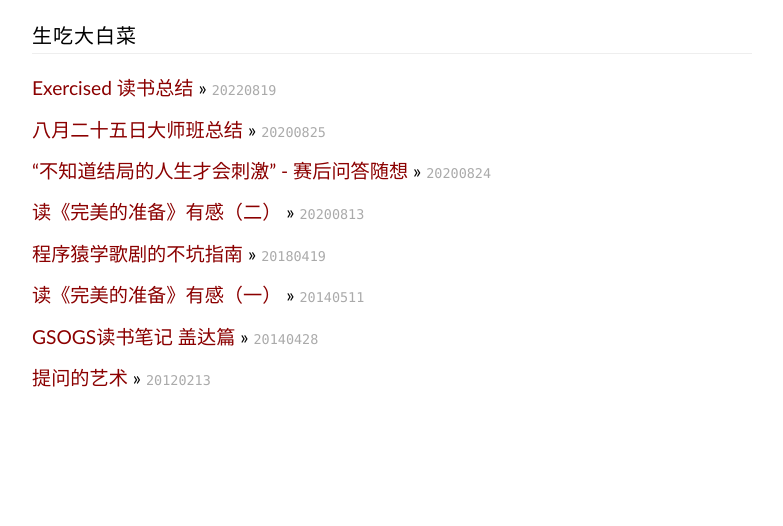
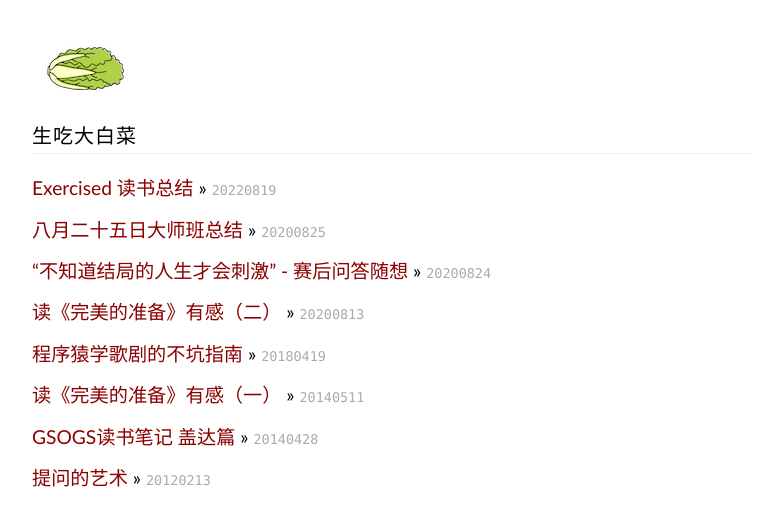
Before and after one commit to kwopera/kwopera.github.io, a Jekyll site: the page built from index.html, in a window 1280 px wide. Shown: the top 526 px of the page, without its empty margins (248-1031 px from the left). Built offline with Jekyll 4.4.1, drawn with Linux system fonts in a browser that asks for light colours.

Commit message:
Update default.html

```diff
--- a/_layouts/default.html
+++ b/_layouts/default.html
@@ -2,7 +2,7 @@
 <html>
 
 <head>
-  <title><img src="{{ site.baseurl }}/images/cabbage.png" />{% if page.title %}{{ page.title }} – {% endif %}{{ site.name }}</title>
+  <title>{% if page.title %}{{ page.title }} – {% endif %}{{ site.name }}</title>
 
   {% include meta.html %}
 
@@ -21,7 +21,7 @@
       <header class="masthead clearfix">
 
         <div class="site-info">
-          <h1 class="site-name"><a href="{{ site.baseurl }}/">{{ site.name }}</a></h1>
+          <h1 class="site-name"><a href="{{ site.baseurl }}/"><img src="{{ site.baseurl }}/images/cabbage.png" />{{ site.name }}</a></h1>
         </div>
       </header>
     </div>
```
